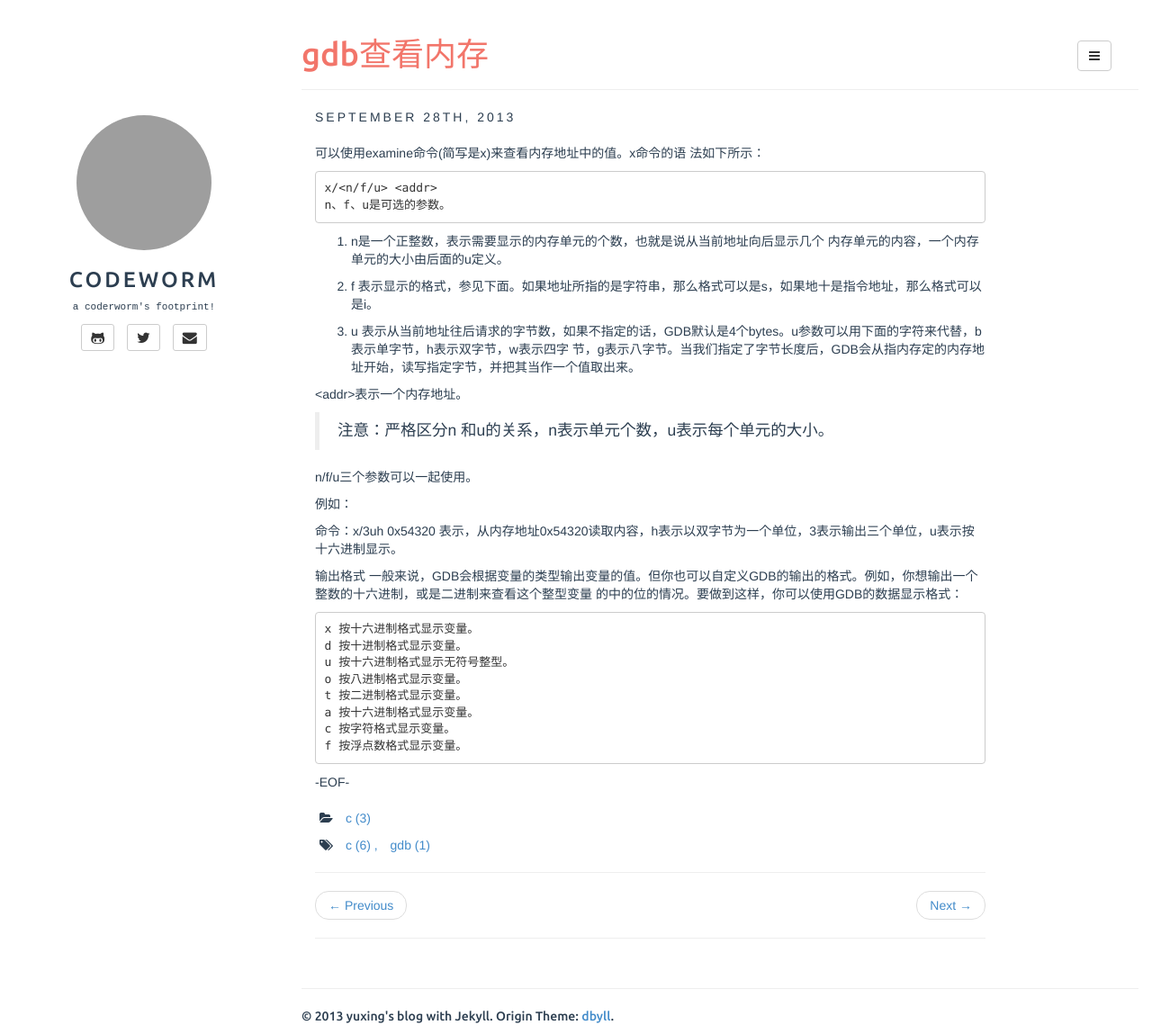
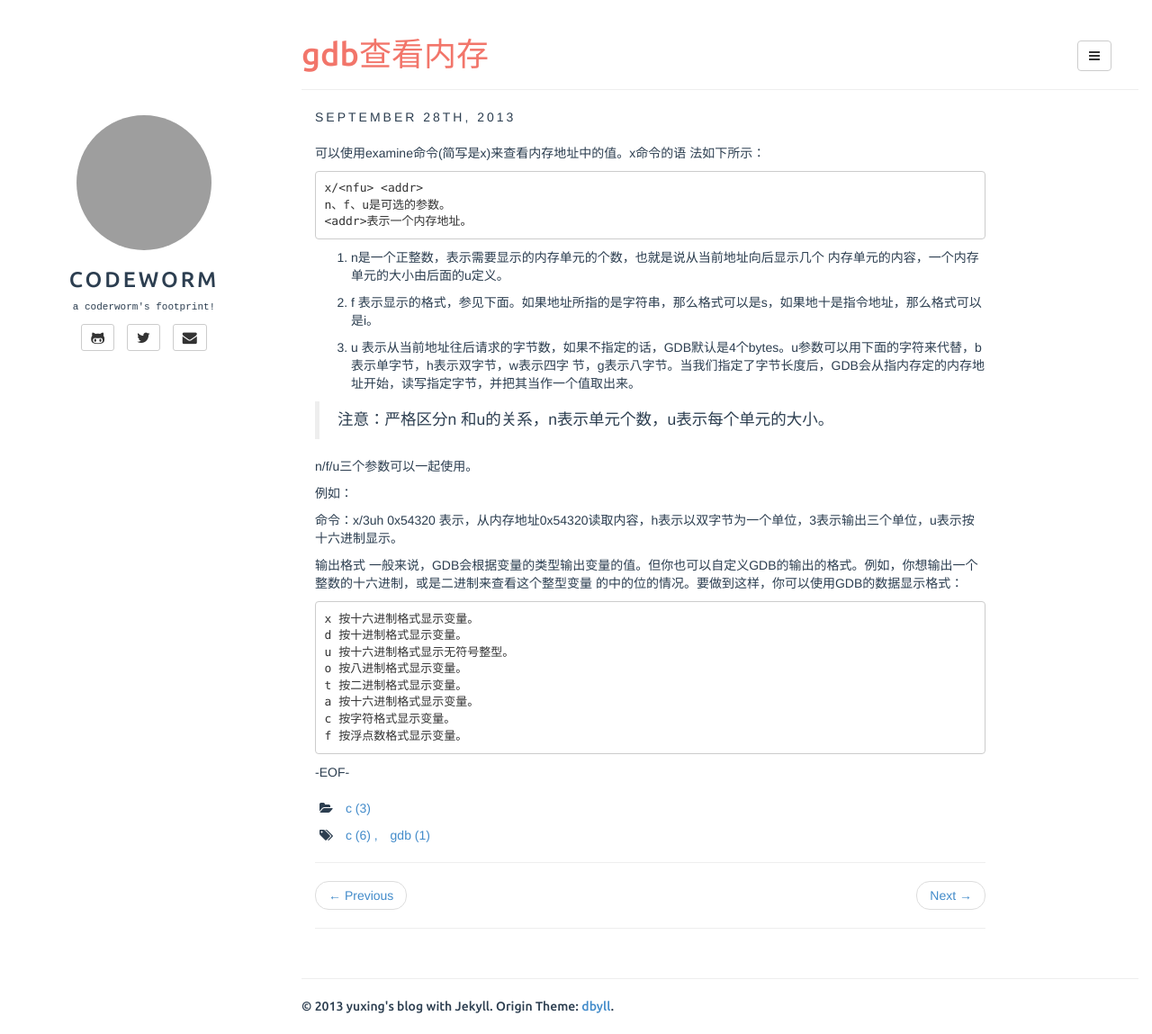
Before and after one commit to yuxingfirst/blog, a Jekyll site: the page built from _posts/ccpp/2013-09-28-gdb.md, in a window 1280 px wide and 1149 px high. Shown: the whole window at 90% size. Built offline with Jekyll 4.4.1, drawn with Linux system fonts in a browser that asks for light colours; grey boxes are pictures that could not be loaded.

Commit message:
gdb post

```diff
--- a/_posts/ccpp/2013-09-28-gdb.md
+++ b/_posts/ccpp/2013-09-28-gdb.md
@@ -8,8 +8,9 @@ description: gdb查看内存
 
 可以使用examine命令(简写是x)来查看内存地址中的值。x命令的语 法如下所示：
 
-	x/<n/f/u> <addr>
+	x/<nfu> <addr>
 	n、f、u是可选的参数。
+	<addr>表示一个内存地址。
 
 
 1. n是一个正整数，表示需要显示的内存单元的个数，也就是说从当前地址向后显示几个 内存单元的内容，一个内存单元的大小由后面的u定义。
```
Also changed, not shown: other parts of _posts/ccpp/2013-09-28-gdb.md (+0 -3 lines).
